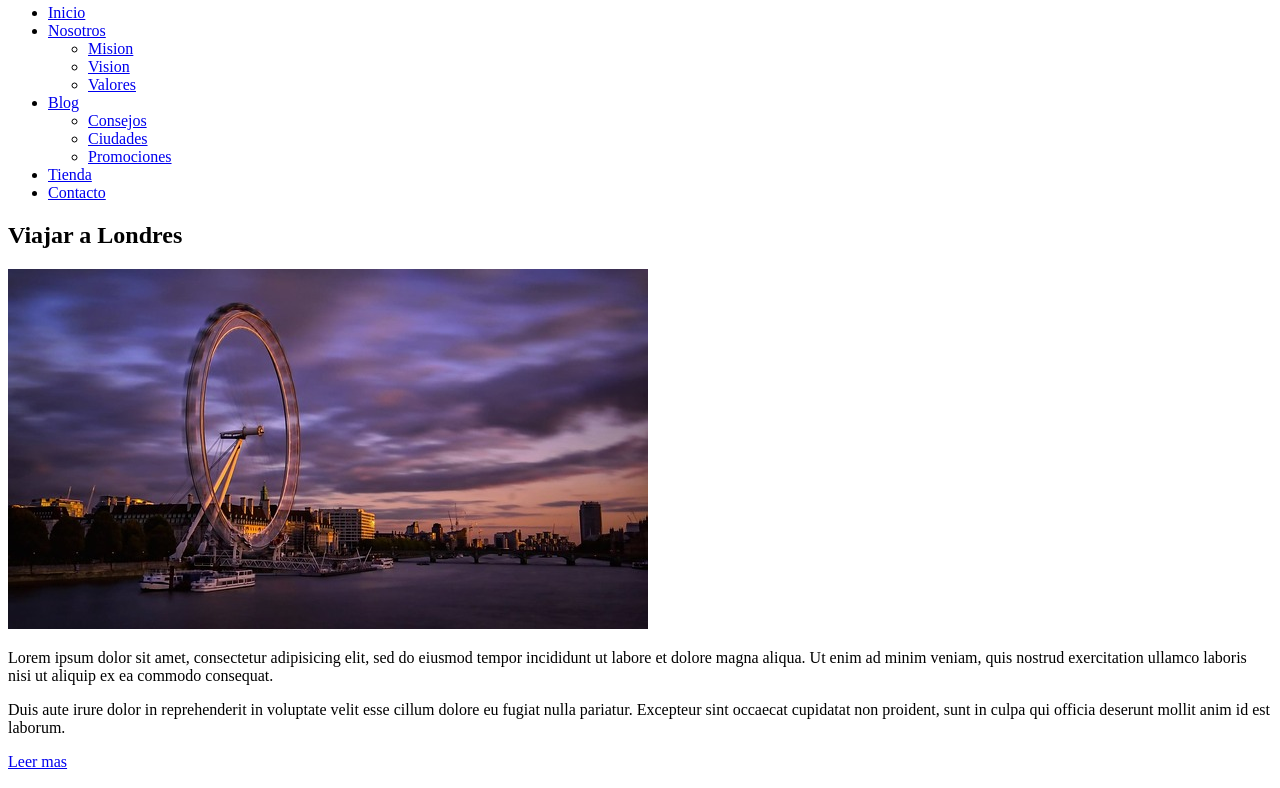
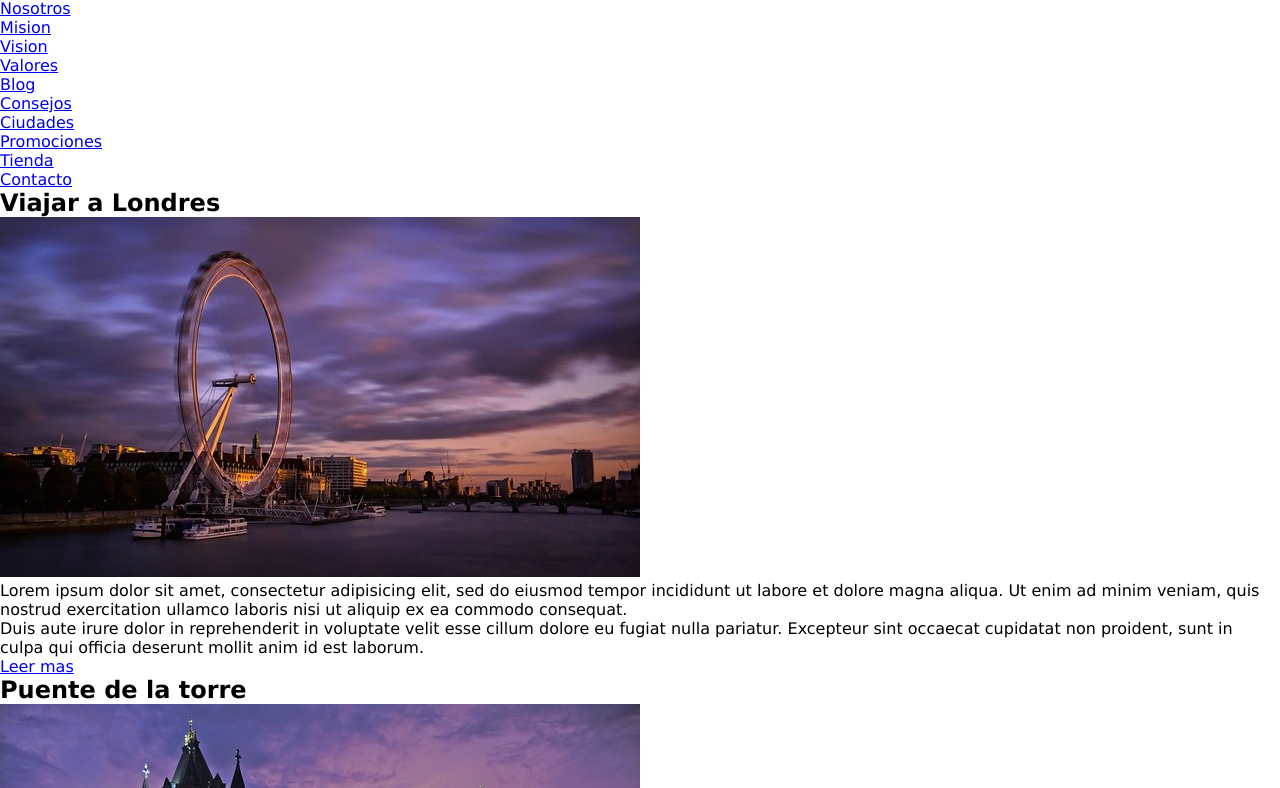
Before and after one commit to juanagui/BlogSample, a plain HTML site: page index.html in a window 1280 px wide. Shown: the part 104-892 px from the top of the page. Drawn offline with Linux system fonts and the light colour scheme.

Commit message:
First commit of CSS reminder to finish first CSS video

```diff
--- a/css/estilos.css
+++ b/css/estilos.css
@@ -0,0 +1,13 @@
+html {
+  box-sizing: border-box;
+}
+*, *:before,*:after {
+  box-sizing: inherit;
+}
+* {
+  margin: 0;
+  padding: 0;
+}
+body {
+  font-family: verdana, geneva, serif;
+}
```
Also changed, not shown: index.html (line endings or trailing spaces).
